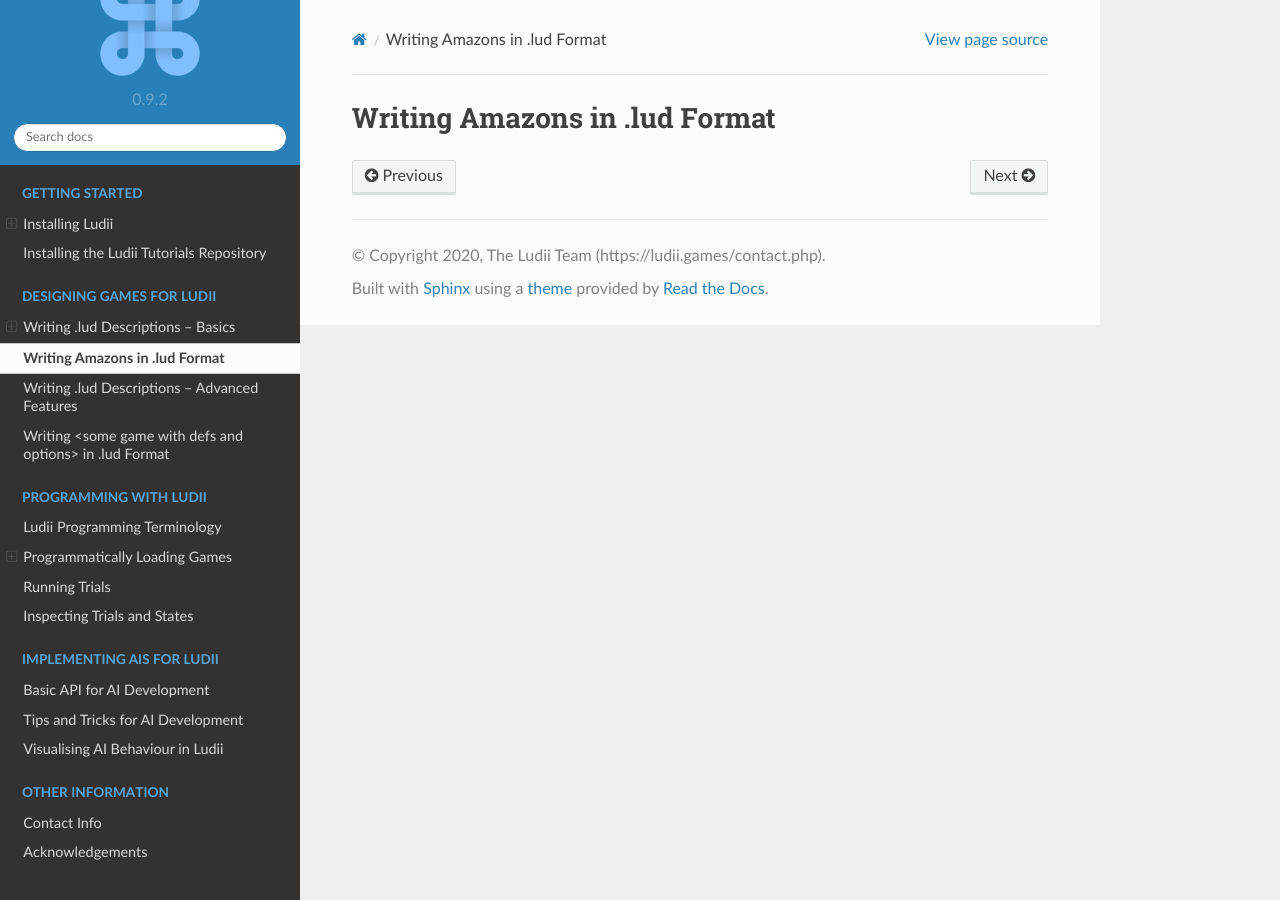
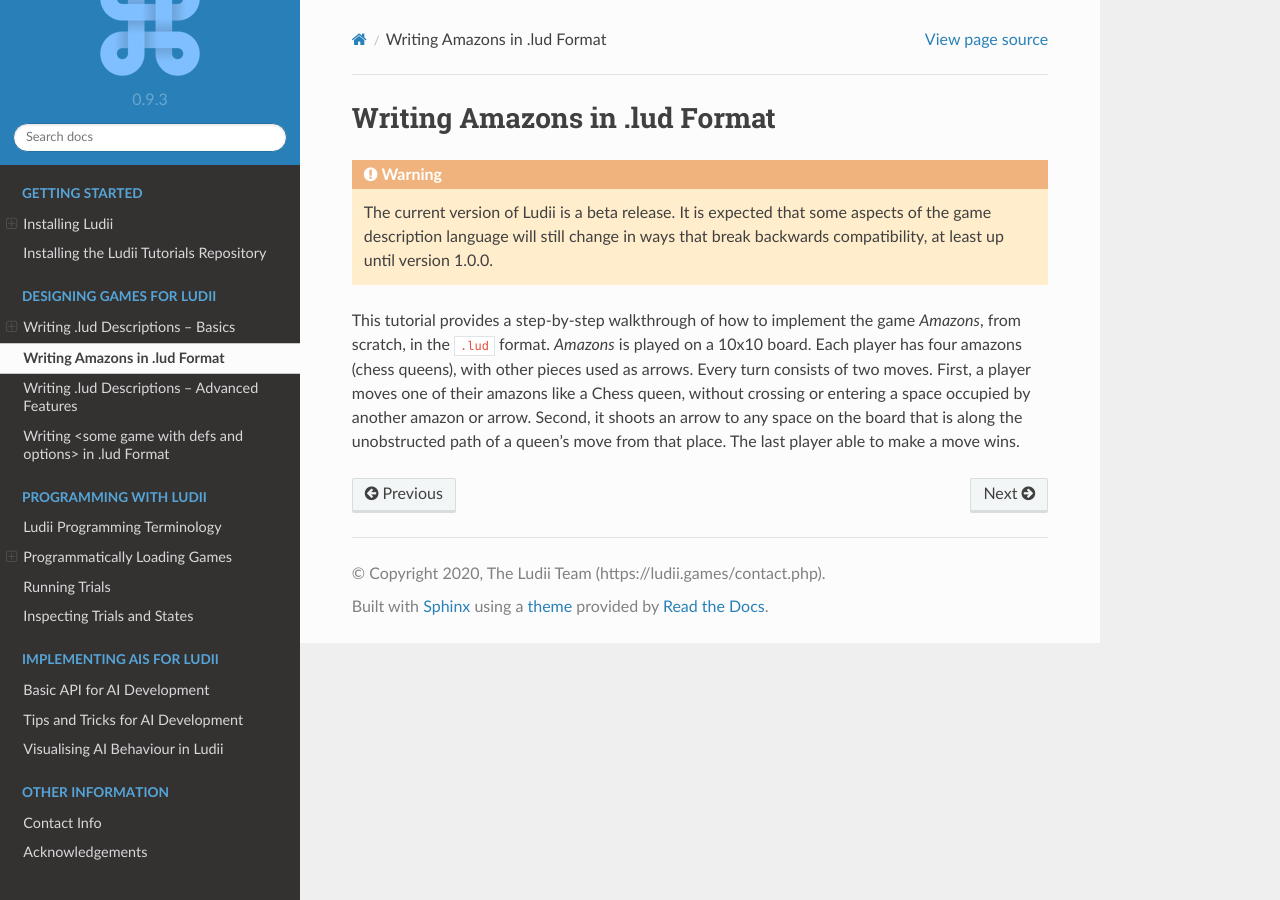
Before and after one commit to Ludeme/LudiiTutorials, a Sphinx documentation site: the page built from docs/tutorial_amazons.rst, in a window 1280 px wide. Built offline with Sphinx 7.4.7 and the Read the Docs theme 2.0.0, drawn with Linux system fonts in a browser that asks for light colours.

Commit message:
WIP Amazons tutorial

```diff
--- a/docs/conf.py
+++ b/docs/conf.py
@@ -52,9 +52,9 @@ author = 'The Ludii Team (https://ludii.games/contact.php)'
 # built documents.
 #
 # The short X.Y version.
-version = '0.9.2'
+version = '0.9.3'
 # The full version, including alpha/beta/rc tags.
-release = '0.9.2'
+release = '0.9.3'
 
 # The language for content autogenerated by Sphinx. Refer to documentation
 # for a list of supported languages.
--- a/docs/tutorial_amazons.rst
+++ b/docs/tutorial_amazons.rst
@@ -1,2 +1,11 @@
 Writing Amazons in .lud Format
 ==============================
+
+.. warning::
+   The current version of Ludii is a beta release. It is expected that some aspects of
+   the game description language will still change in ways that break backwards compatibility,
+   at least up until version 1.0.0.
+
+This tutorial provides a step-by-step walkthrough of how to implement the game
+*Amazons*, from scratch, in the ``.lud`` format. *Amazons* is played on a
+10x10 board. Each player has four amazons (chess queens), with other pieces used as arrows. Every turn consists of two moves. First, a player moves one of their amazons like a Chess queen, without crossing or entering a space occupied by another amazon or arrow. Second, it shoots an arrow to any space on the board that is along the unobstructed path of a queen's move from that place. The last player able to make a move wins.
```
Also changed, not shown: 1 other file.
